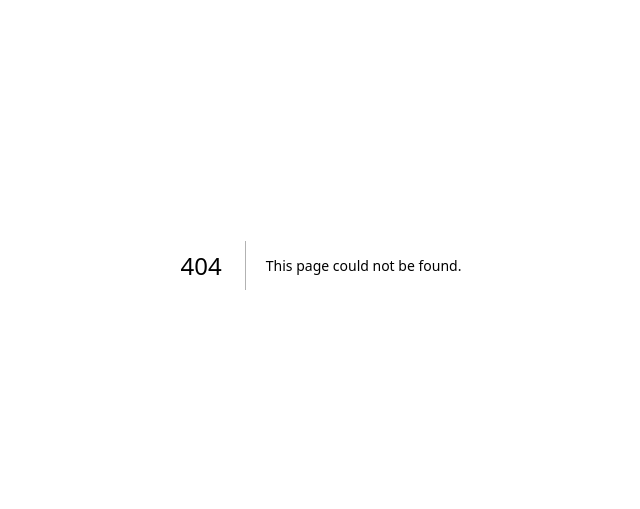
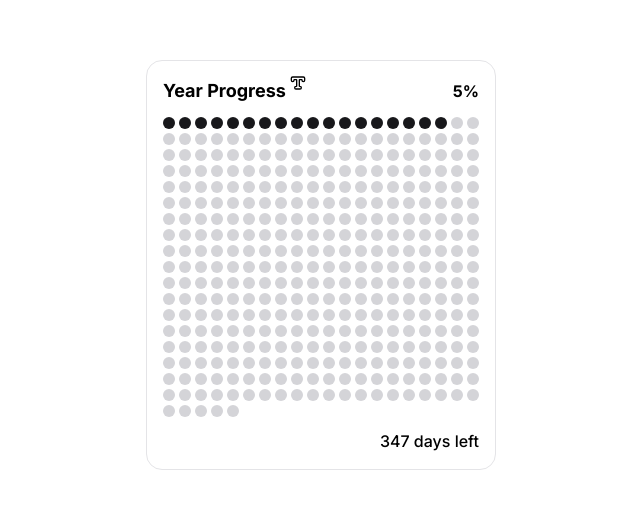
Before and after one commit to lucas-dash/memento-mori, a Next.js app: page /year in a window 1280 px wide. Before the commit this address had no page. Shown: the part 135-644 px from the top of the page, without its empty margins (319-959 px from the left). Built offline with nearby package versions, Linux system fonts and the light colour scheme.

Commit message:
add year progress, usefont hook

```diff
--- /dev/null
+++ b/src/app/year/page.tsx
@@ -0,0 +1,58 @@
+'use client';
+
+import useFont from '@/hooks/useFont';
+import { differenceInDays, startOfYear, endOfYear } from 'date-fns';
+import { cn } from '@/lib/utils';
+import DotGrid from '@/components/DotsGrid';
+import {
+  Tooltip,
+  TooltipContent,
+  TooltipProvider,
+  TooltipTrigger,
+} from '@/components/ui/tooltip';
+import { TypeOutline } from 'lucide-react';
+
+export default function YearProgress() {
+  const { selectedFont, changeFont } = useFont();
+
+  const currentDate = new Date();
+  const start = startOfYear(currentDate);
+  const end = endOfYear(currentDate);
+
+  const daysInYear = differenceInDays(end, start) + 1;
+  const elapsedDays = differenceInDays(currentDate, start) + 1;
+  const percentagePassed = ((elapsedDays / daysInYear) * 100).toFixed(0);
+  const remainingDays = daysInYear - elapsedDays;
+
+  return (
+    <section
+      className={cn(
+        selectedFont,
+        'flex flex-col border border-border rounded-2xl w-[350px] h-max p-4 bg-background'
+      )}
+    >
+      <div className="flex items-center justify-between w-full">
+        <div className="flex items-center">
+          <h1 className="font-semibold text-lg text-center">Year Progress</h1>
+          <TooltipProvider>
+            <Tooltip>
+              <TooltipTrigger
+                onClick={changeFont}
+                className="relative bottom-2 left-1"
+              >
+                <TypeOutline size={16} />
+              </TooltipTrigger>
+              <TooltipContent className="rounded-xl">
+                <p className="font-medium">Change Font</p>
+              </TooltipContent>
+            </Tooltip>
+          </TooltipProvider>
+        </div>
+        <p className="font-semibold">{Number(percentagePassed)}%</p>
+      </div>
+
+      <DotGrid filledCount={elapsedDays} emptyCount={remainingDays} />
+      <p className="text-right font-medium">{remainingDays} days left</p>
+    </section>
+  );
+}
--- a/src/components/DotsGrid.tsx
+++ b/src/components/DotsGrid.tsx
@@ -1,28 +1,28 @@
 type DotGridProps = {
-  yearsLived: number;
-  yearsLeft: number;
+  filledCount: number;
+  emptyCount: number;
 };
 
-const DotGrid: React.FC<DotGridProps> = ({ yearsLived, yearsLeft }) => {
+const DotGrid: React.FC<DotGridProps> = ({ filledCount, emptyCount }) => {
   return (
-    <div className="flex flex-wrap gap-1">
+    <div className="flex flex-wrap gap-1 py-3">
       {/* Fill dots */}
-      {Array(yearsLived)
+      {Array(filledCount)
         .fill(null)
         .map((_, index) => (
           <div
             key={`lived-${index}`}
-            className="w-4 h-4 bg-primary rounded-full"
+            className="w-3 h-3 bg-primary rounded-full"
           ></div>
         ))}
 
       {/* Empty dots */}
-      {Array(yearsLeft)
+      {Array(emptyCount)
         .fill(null)
         .map((_, index) => (
           <div
             key={`left-${index}`}
-            className="w-4 h-4 bg-zinc-300 dark:bg-zinc-600 rounded-full"
+            className="w-3 h-3 bg-zinc-300 dark:bg-zinc-600 rounded-full"
           ></div>
         ))}
     </div>
--- a/src/components/MementoMori.tsx
+++ b/src/components/MementoMori.tsx
@@ -14,13 +14,14 @@ import {
   TooltipProvider,
   TooltipTrigger,
 } from '@/components/ui/tooltip';
+import useFont from '@/hooks/useFont';
 
 export default function MementoMori() {
   const [birthDate, setBirthDate] = useState<Date | null>(null);
   const [averageLifespan] = useState<number>(80);
   const [daysLeft, setDaysLeft] = useState<number>(0);
   const [percentageLeft, setPercentageLeft] = useState<number>(0);
-  const [selectedFont, setSelectedFont] = useState('font-primary');
+  const { selectedFont, changeFont } = useFont();
 
   // birthdate load
   useEffect(() => {
@@ -45,27 +46,6 @@ export default function MementoMori() {
     }
   }, [birthDate, averageLifespan]);
 
-  const changeFonts = () => {
-    if (selectedFont.includes('primary')) {
-      setSelectedFont('font-serif');
-      localStorage.setItem('selectedFont', 'font-serif');
-    } else if (selectedFont.includes('serif')) {
-      setSelectedFont('font-mono');
-      localStorage.setItem('selectedFont', 'font-mono');
-    } else {
-      setSelectedFont('font-primary');
-      localStorage.setItem('selectedFont', 'font-primary');
-    }
-  };
-
-  // load font from LS
-  useEffect(() => {
-    const savedFont = localStorage.getItem('selectedFont');
-    if (savedFont) {
-      setSelectedFont(savedFont);
-    }
-  }, []);
-
   const handleBirthDateSubmit = (date: Date) => {
     setBirthDate(date);
     localStorage.setItem('birthDate', date.toISOString());
@@ -75,16 +55,16 @@ export default function MementoMori() {
     <section
       className={cn(
         selectedFont,
-        'flex flex-col border border-border rounded-2xl w-[350px] h-max p-4 bg-background'
+        'flex flex-col border border-border rounded-2xl w-[330px] sm:w-[350px] h-max p-4 bg-background'
       )}
     >
-      <div className="flex items-center justify-between w-full mb-3">
-        <div className="flex items-center ">
+      <div className="flex items-center justify-between w-full">
+        <div className="flex items-center">
           <h1 className="font-semibold text-lg text-center">Memento Mori</h1>
           <TooltipProvider>
             <Tooltip>
               <TooltipTrigger
-                onClick={changeFonts}
+                onClick={changeFont}
                 className="relative bottom-2 left-1"
               >
                 <TypeOutline size={16} />
@@ -114,14 +94,14 @@ export default function MementoMori() {
       ) : (
         <div className="text-center">
           <DotGrid
-            yearsLived={differenceInYears(new Date(), birthDate)}
-            yearsLeft={
+            filledCount={differenceInYears(new Date(), birthDate)}
+            emptyCount={
               averageLifespan - differenceInYears(new Date(), birthDate)
             }
           />
 
           {birthDate && (
-            <div className="flex justify-between items-center mt-3">
+            <div className="flex justify-between items-center">
               <p className="font-medium">{percentageLeft}% left</p>
               <p className="font-medium">{daysLeft} days left</p>
             </div>
--- /dev/null
+++ b/src/hooks/useFont.tsx
@@ -0,0 +1,33 @@
+'use client';
+
+import { useState, useEffect } from 'react';
+
+const useFont = () => {
+  const [selectedFont, setSelectedFont] = useState<string>('font-primary');
+
+  // Funkce pro změnu fontu
+  const changeFont = () => {
+    if (selectedFont.includes('primary')) {
+      setSelectedFont('font-serif');
+      localStorage.setItem('selectedFont', 'font-serif');
+    } else if (selectedFont.includes('serif')) {
+      setSelectedFont('font-mono');
+      localStorage.setItem('selectedFont', 'font-mono');
+    } else {
+      setSelectedFont('font-primary');
+      localStorage.setItem('selectedFont', 'font-primary');
+    }
+  };
+
+  // Načtení fontu z localStorage při prvním načtení
+  useEffect(() => {
+    const savedFont = localStorage.getItem('selectedFont');
+    if (savedFont) {
+      setSelectedFont(savedFont);
+    }
+  }, []);
+
+  return { selectedFont, changeFont };
+};
+
+export default useFont;
```
